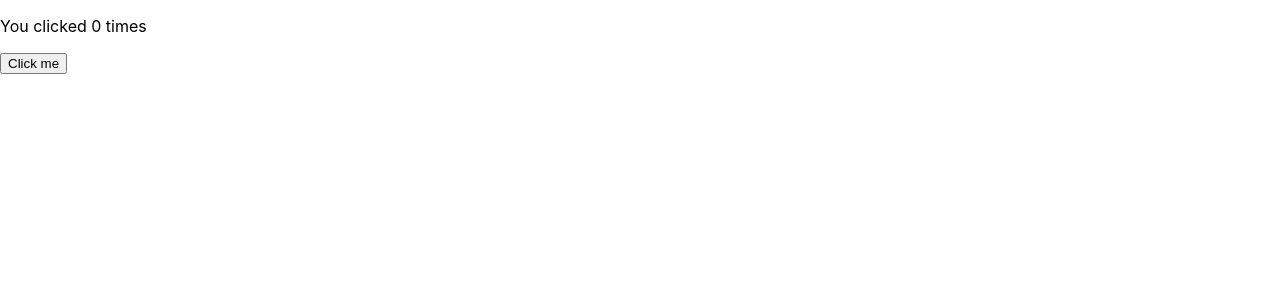
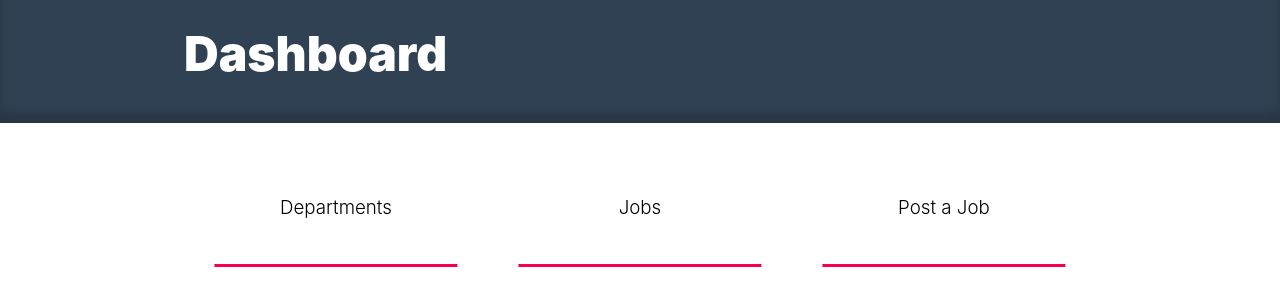
Before and after one commit to ridvankaradag/career-app, a React (Create React App) app: page /dashboard in a window 1280 px wide. Shown: the top 306 px of the page. Built offline with nearby package versions, Linux system fonts and the light colour scheme.

Commit message:
dashboard update && router

```diff
--- a/src/App/router.js
+++ b/src/App/router.js
@@ -18,7 +18,7 @@ const Router = () => (
             <Route path='/dashboard' component={Dashboard} exact={true}/>
             <Route path='/dashboard/departments' component={Departments} exact={true}/>
             <Route path='/dashboard/jobs' component={JobList} exact={true}/>
-            <Route path='/dashboard/jobs/new' component={CreateJob} exact={true}/>
+            <Route path='/dashboard/jobs/create' component={CreateJob} exact={true}/>
             <Route path='/dashboard/register' component={Register} exact={true}/>
             <Route path='/dashboard/login' component={Login} exact={true}/>
         </Switch>
--- a/src/pages/Member/Dashboard/Dashboard.js
+++ b/src/pages/Member/Dashboard/Dashboard.js
@@ -1,16 +1,40 @@
-import React, { useState } from "react";
+import React, { Fragment } from "react";
+import Layout from "../../../components/Layout/Layout";
+import HeaderText from "../../../components/HeaderText/HeaderText";
+import Header from "../../../components/Header/Header";
+import FlexWrapper from "../../../components/FlexWrapper/FlexWrapper";
+import BoxWrapper from "../../../components/BoxWrapper/BoxWrapper";
+import Box from "../../../components/Box/Box";
+import BoxTitle from "../../../components/BoxTitle/BoxTitle";
 
 function Dashboard() {
-    // Declare a new state variable, which we'll call "count"
-    const [count, setCount] = useState(0);
+
 
     return (
-        <div>
-            <p>You clicked {count} times</p>
-            <button onClick={() => setCount(count + 1)}>
-                Click me
-            </button>
-        </div>
+        <Fragment>
+            <Header headerColor="#2c3e50">
+                <Layout>
+                    <HeaderText to="/">
+                        Dashboard
+                    </HeaderText>
+                </Layout>
+            </Header>
+            <Layout>
+                <FlexWrapper>
+                    <BoxWrapper>
+                        <Box to="/dashboard/departments">
+                            <BoxTitle>Departments</BoxTitle>
+                        </Box>
+                        <Box to="/dashboard/jobs">
+                            <BoxTitle>Jobs</BoxTitle>
+                        </Box>
+                        <Box to="/dashboard/jobs/create">
+                            <BoxTitle>Post a Job</BoxTitle>
+                        </Box>
+                    </BoxWrapper>
+                </FlexWrapper>
+            </Layout>
+        </Fragment>
     );
 }
 
```
